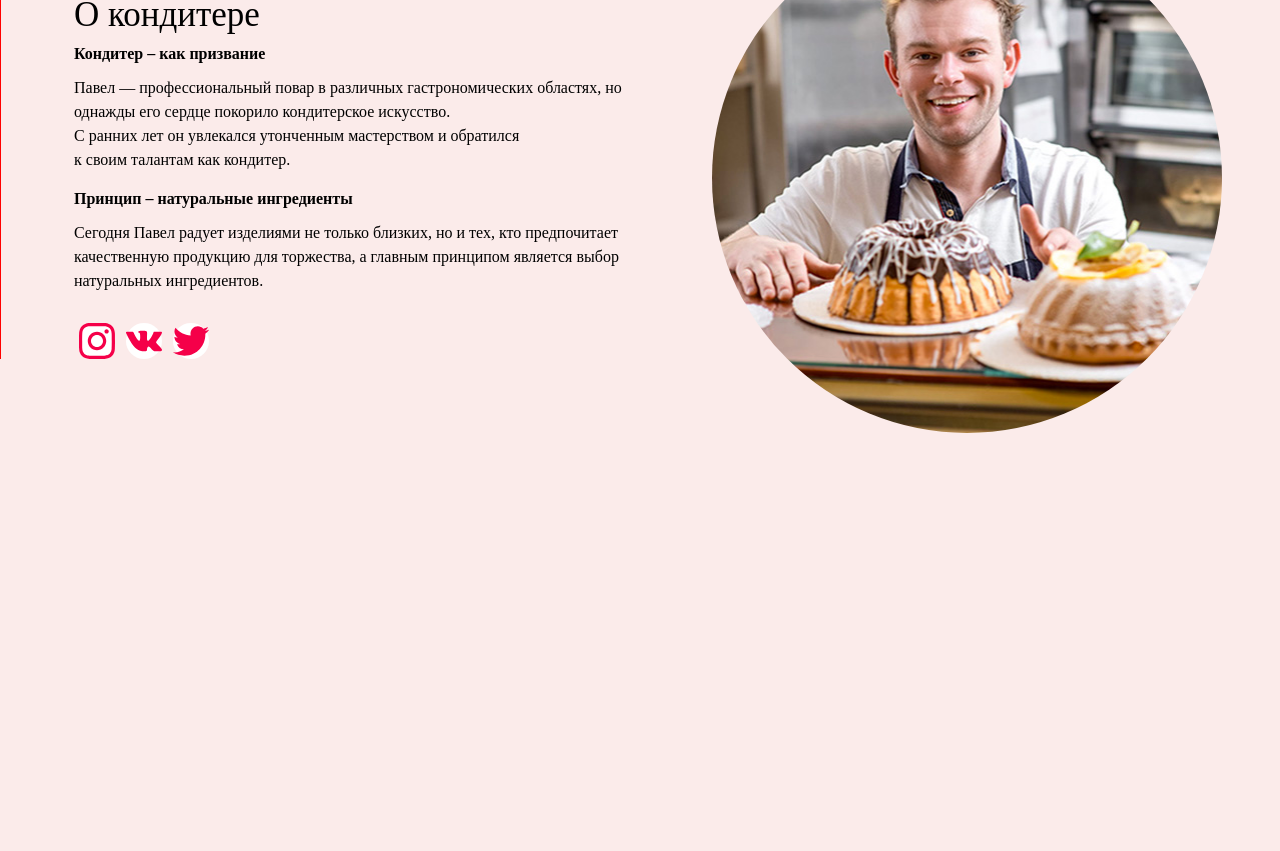
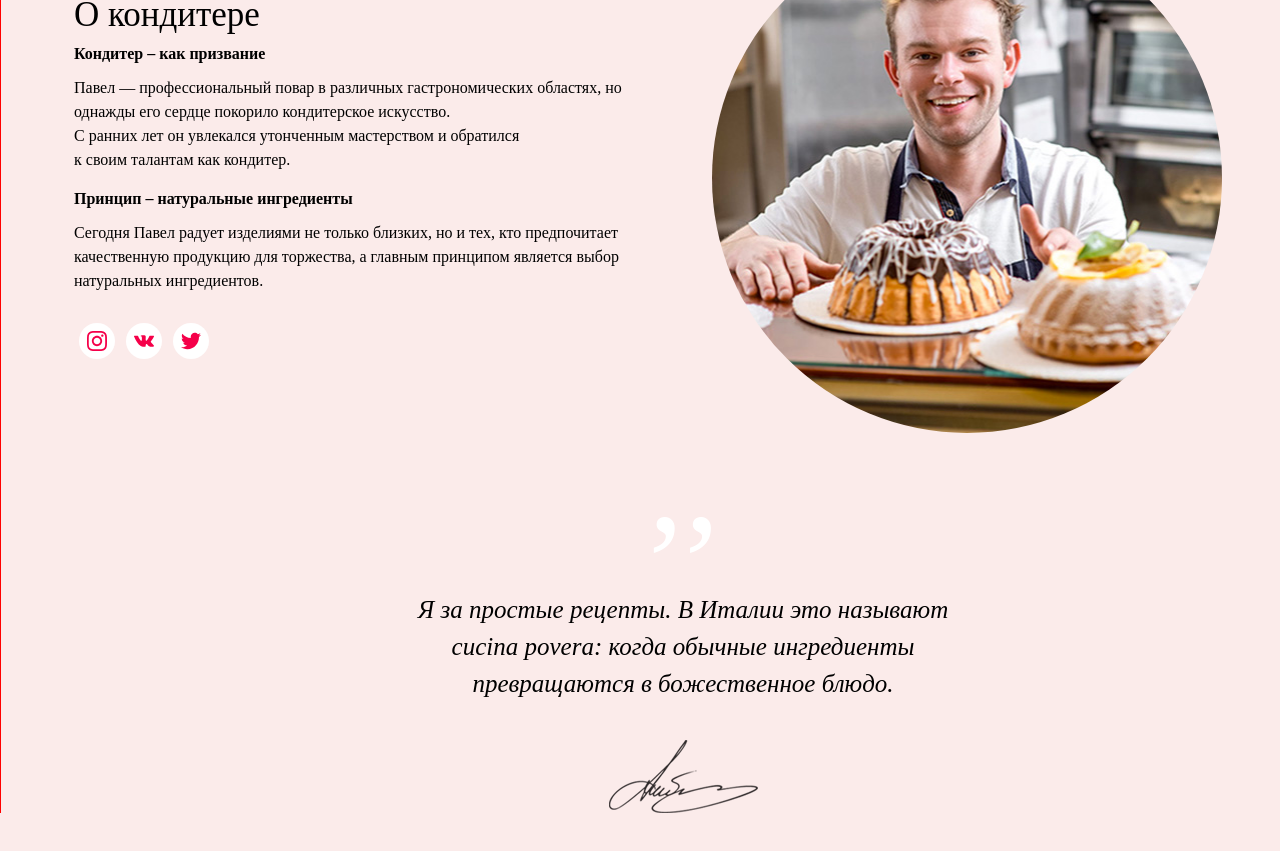
Before and after one commit to jlr910168/cakes, a website: page src/index.html in a window 1280 px wide. Shown: the part 5017-5868 px from the top of the page. Before the commit the page ends 5530 px from the top, so only its background shows below. Drawn offline with nearby package versions, Linux system fonts and the light colour scheme; files that its build step writes are made by us from their sources; a web font is replaced by a local one.

Commit message:
quote block done

```diff
--- a/src/index.html
+++ b/src/index.html
@@ -346,6 +346,15 @@
       </div>
     </div>
     <div class="about-quote">
+      <div class="about-quote__quotes">’’</div>
+      <p class="about-quote__text">
+        Я за простые рецепты. В Италии это называют<br>
+        cucina povera: когда обычные ингредиенты<br>
+        превращаются в божественное блюдо.
+      </p>
+      <div class="about-quote__signature">
+        <img src="./img/signature.png" alt="">
+      </div>
     </div>
     <div class="about-advantages">
 
@@ -353,7 +362,7 @@
     <div class="about-care">
 
     </div>
-    </div>
+  </div>
   <div id="how-to-order"></div>
   <div id="contacts"></div>
   <footer></footer>
--- a/src/sass/about.scss
+++ b/src/sass/about.scss
@@ -1,7 +1,7 @@
 @import 'variables';
 
 .about {
-
+  margin-bottom: 500px;
 }
 
 .about__confectioner {
@@ -52,3 +52,34 @@
   align-items: center;
   color: $button-color;
 }
+
+.about__confectioner-social svg {
+  width: 20px;
+  height: 20px;
+}
+
+.about-quote {
+  height: 300px;
+  width: 100%;
+  display: flex;
+  flex-direction: column;
+  align-items: center;
+  justify-content: space-between;
+}
+
+.about-quote__quotes {
+  font-family: 'PlayfairDisplay';
+  font-size: 140px;
+  line-height: 40px;
+  color: #fff;
+  position: relative;
+  top: 30px;
+}
+
+.about-quote__text {
+  text-align: center;
+  line-height: 37px;
+  font-family: 'PlayfairDisplay';
+  font-style: italic;
+  font-size: 25px;
+}
```
Also changed, not shown: src/img/signature.png (added).
